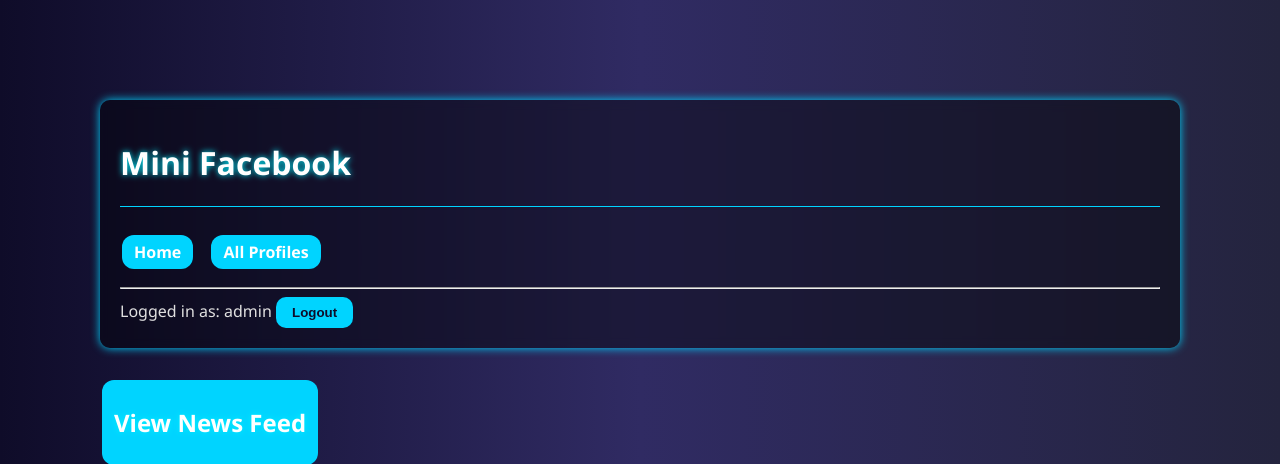
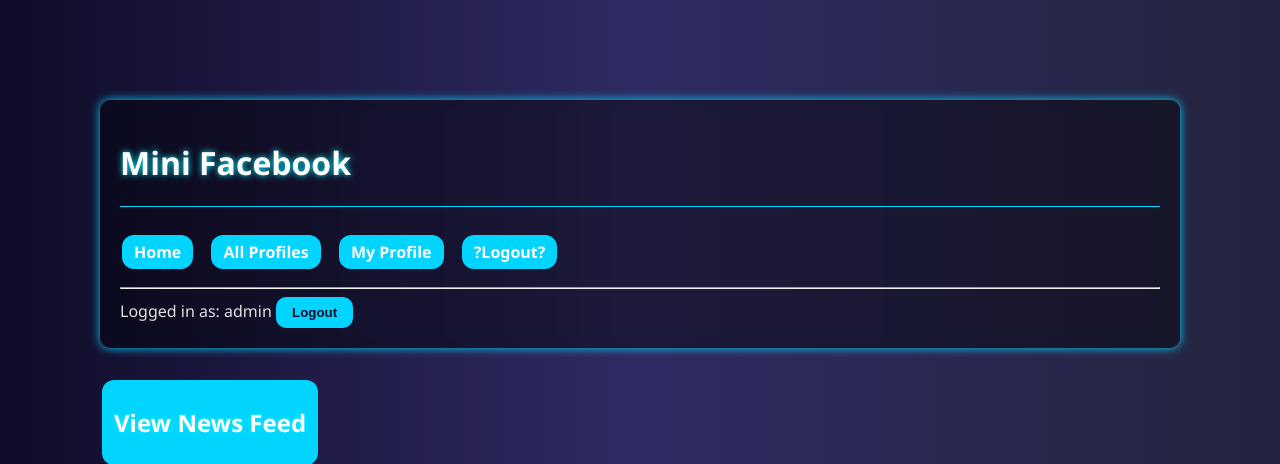
Before and after one commit to JaStaGa/JSG-Website-Directory, a Django app: page /mini_fb/profile/6/ in a window 1280 px wide. Shown: the top 464 px of the page. Run offline with Django 5.2, Linux system fonts and the light colour scheme; a user stored in the database is signed in; data comes from the database, SQL or seed files in the repository; both versions use the stored data as it was after the commit.

Commit message:
mini_fb: 7-2

```diff
--- a/mini_fb/models.py
+++ b/mini_fb/models.py
@@ -12,8 +12,8 @@ class Profile(models.Model):
     city = models.CharField(max_length=100)
     email_address = models.EmailField(max_length=254, unique=True)
     image_file = models.ImageField(blank=True)
-    # 6-1-1
-    user = models.ForeignKey(User, on_delete=models.CASCADE)
+    # 7-1-1 (ONE TO ONE WORKS BETTER)
+    user = models.OneToOneField(User, on_delete=models.CASCADE, related_name='profile')
 
     def __str__(self):
         '''Returns string (full name) for profile'''
--- a/mini_fb/templates/mini_fb/base.html
+++ b/mini_fb/templates/mini_fb/base.html
@@ -15,16 +15,21 @@
                 <ul>
                     <li><a href="{% url 'home' %}">Home</a></li>
                     <li><a href="{% url 'show_all_profiles' %}">All Profiles</a></li>
-                    <!-- 6-1-3 -->
-                    {% if request.user.is_authenticated %}
-                    <!-- Logout issues, put profile page her instead -->
+                    <!-- 7-1-3 -->
+                    {% if user.is_authenticated %}
+                        {% if user.profile %}
+                            <li><a href="{% url 'show_profile' user.profile.pk %}">My Profile</a></li>
+                        {% endif %}
+                        <!-- Logout doesn't work here -->
+                        <li><a href="{% url 'logout' %}">?Logout?</a></li>
                     {% else %}
-                    <li><a href="{% url 'login' %}">Login</a></li>
-                    <li><a href="{% url 'create_profile' %}">Create New Profile</a></li>
+                        <li><a href="{% url 'login' %}">Login</a></li>
+                        <li><a href="{% url 'create_profile' %}">Create New Profile</a></li>
                     {% endif %}
 
                 </ul>
                 <hr>
+                <!-- 7-1-3 -->
                 {% if request.user.is_authenticated %}
                 Logged in as: {{ request.user }}
                 <!-- Corrected logout -->
--- a/mini_fb/templates/mini_fb/friend_suggestions.html
+++ b/mini_fb/templates/mini_fb/friend_suggestions.html
@@ -9,7 +9,7 @@
     <profile>
         {% for suggestion in friend_suggestions %}
         &nbsp;
-        <a href="{% url 'add_friend' profile.pk suggestion.pk %}"><h2>Add Friend:</h2>
+        <a href="{% url 'add_friend' suggestion.pk %}"><h2>Add Friend:</h2>
         <div class="crop">
             {% if suggestion.image_file %}
             <img src={{suggestion.image_file.url}} alt="" style="width: 200px; height: 200px;">
--- /dev/null
+++ b/mini_fb/templates/mini_fb/logged_out.html
@@ -0,0 +1,5 @@
+{% extends "mini_fb/base.html" %}
+{% block content %}
+  <h2>You have been logged out.</h2>
+  <a href="{% url 'login' %}">Log in again</a>
+{% endblock %}
--- a/mini_fb/templates/mini_fb/login.html
+++ b/mini_fb/templates/mini_fb/login.html
@@ -1,13 +1,14 @@
 <!-- mini_fb/login.html -->
 
+<!-- 7-2-2 -->
 {% extends 'mini_fb/base.html' %}
 
 {% block content %}
 
 <h1> Login to Mini Facebook</h1>
-<form action="{% url 'login' %}" method="POST">
+<form method="post" action="{% url 'login' %}">
     {% csrf_token %}
-    {{form}}
+    {{form.as_table}}
     <input type="submit" value="Login">
 
     {% if request.GET.next %}
--- a/mini_fb/templates/mini_fb/show_profile.html
+++ b/mini_fb/templates/mini_fb/show_profile.html
@@ -8,9 +8,14 @@
 
 <div class="main">
 
-    <a href="{% url 'show_news_feed' profile.pk %}">
+    <!-- 7-1-5 -->
+    {% if request.user.is_authenticated and request.user != profile.user %}
+    <p>You are viewing {{ profile.user.username }}'s profile in read-only mode.</p>
+    {% else %}
+    <a href="{% url 'show_news_feed' %}">
         <h2>View News Feed</h2>
     </a>
+    {% endif %}
 
 
     <profile class="featured">
@@ -28,8 +33,16 @@
             <h1>{{profile.first_name}} {{profile.last_name}}</h1>
             <h3>{{profile.city}}</h3>
             <h3>{{profile.email_address}}</h3>
-            <a href="{% url 'create_status' profile.pk %}">Post a New Status</a>
-            <a href="{% url 'update_profile' pk=profile.pk %}">Update Profile</button></a>
+
+            <!-- 7-1-5 -->
+            {% if request.user.is_authenticated and request.user == profile.user %}
+            <a href="{% url 'create_status' %}">Post a New Status</a>
+            {% endif %}
+            <!-- 7-1-5 -->
+            {% if request.user.is_authenticated and request.user == profile.user %}
+            <a href="{% url 'update_profile' %}">Update Profile</button></a>
+            {% endif %}
+
         </div>
 
     </profile>
@@ -62,7 +75,10 @@
         </profile>
     </div>
     <br>
-    <a href="{% url 'friend_suggestions' profile.pk %}">Friend Suggestions</a>
+    <!-- 7-1-5 -->
+    {% if request.user.is_authenticated and request.user == profile.user %}
+    <a href="{% url 'friend_suggestions' %}">Friend Suggestions</a>
+    {% endif %}
 
 
 </div>
--- a/mini_fb/templates/mini_fb/update_status_form.html
+++ b/mini_fb/templates/mini_fb/update_status_form.html
@@ -1,3 +1,5 @@
+<!-- mini_fb/update_status_form.html -->
+
 {% extends "mini_fb/base.html" %}
 {% block content %}
 
--- a/mini_fb/urls.py
+++ b/mini_fb/urls.py
@@ -6,21 +6,26 @@ from .views import *
 from django.http import HttpResponse
 from mini_fb import views
 from django.contrib.auth import views as auth_views
+from django.views.generic import TemplateView
+
 
 
 urlpatterns = [
+    path('home', views.home, name='home'),
     path('all_profiles/', ShowAllProfilesView.as_view(), name="show_all_profiles"),
     path('profile/<int:pk>/', ShowProfilePageView.as_view(), name="show_profile"),
     path('create_profile/', CreateProfileView.as_view(), name='create_profile'),
-    path('profile/<int:pk>/create_status', CreateStatusMessageView.as_view(), name='create_status'),
-    path('profile/<int:pk>/update', UpdateProfileView.as_view(), name='update_profile'),
     path('status/<int:pk>/delete', DeleteStatusMessageView.as_view(), name='delete_status'),
     path('status/<int:pk>/update', UpdateStatusMessageView.as_view(), name='update_status'),
-    path('profile/<int:pk>/add_friend/<int:other_pk>/', AddFriendView.as_view(), name='add_friend'),
-    path('profile/<int:pk>/friend_suggestions/', ShowFriendSuggestionsView.as_view(), name='friend_suggestions'),
-    path('profile/<int:pk>/news_feed', ShowNewsFeedView.as_view(), name='show_news_feed'),
+    path('register/', UserRegistrationView.as_view(), name='register'),
+    # 7-2-1
     path('login/', auth_views.LoginView.as_view(template_name='mini_fb/login.html'), name='login'),
-    path('logout/', auth_views.LogoutView.as_view(next_page='show_all_profiles'), name='logout'),
-    path('register/', UserRegistrationView.as_view(), name='register'),
-    path('home', views.home, name='home'),
+    path('logout/', auth_views.LogoutView.as_view(next_page='logout_confirmation'), name='logout'),
+    path('logout_confirmation/', TemplateView.as_view(template_name='mini_fb/logged_out.html'), name='logout_confirmation'),
+    # 7-2-5
+    path('profile/update', UpdateProfileView.as_view(), name='update_profile'),
+    path('status/create_status', CreateStatusMessageView.as_view(), name='create_status'),
+    path('profile/add_friend/<int:other_pk>/', AddFriendView.as_view(), name='add_friend'),
+    path('profile/friend_suggestions/', ShowFriendSuggestionsView.as_view(), name='friend_suggestions'),
+    path('profile/news_feed', ShowNewsFeedView.as_view(), name='show_news_feed'),
 ]   + static(settings.STATIC_URL, document_root=settings.STATIC_ROOT)
--- a/mini_fb/views.py
+++ b/mini_fb/views.py
@@ -38,7 +38,7 @@ class ShowProfilePageView(DetailView):
     template_name="mini_fb/show_profile.html"
 
 
-# 6-1-4
+# 7-1-4
 class CreateProfileView(LoginRequiredMixin, CreateView):
     '''View to create a new Profile instance.'''
 
@@ -65,7 +65,7 @@ class CreateProfileView(LoginRequiredMixin, CreateView):
         return super().form_valid(form)
 
 
-
+# 7-1-4
 class CreateStatusMessageView(LoginRequiredMixin, CreateView):
     ''' Creation of new status message 4 profiles '''
     model = StatusMessage
@@ -75,13 +75,13 @@ class CreateStatusMessageView(LoginRequiredMixin, CreateView):
     def get_context_data(self, **kwargs):
         ''' Adds profile to context, using pk '''
         context = super().get_context_data(**kwargs)
-        profile = Profile.objects.get(pk=self.kwargs['pk'])
+        profile = Profile.objects.get(user=self.request.user)
         context['profile'] = profile
         return context
 
     def form_valid(self, form):
         '''Links status message to profile and handles multiple image uploads'''
-        profile = Profile.objects.get(pk=self.kwargs['pk'])
+        profile = Profile.objects.get(user=self.request.user)
         form.instance.profile = profile
 
         # Save the status message
@@ -102,12 +102,12 @@ class CreateStatusMessageView(LoginRequiredMixin, CreateView):
 
     def get_success_url(self):
         ''' Redirect user url after creation '''
-        return reverse('show_profile', kwargs={'pk': self.kwargs['pk']})
-
+        profile = Profile.objects.get(user=self.request.user)
+        return reverse('show_profile', kwargs={'pk': profile.pk})
 
 def home(request):
     return render(request, 'directory/base.html')
-
+# 7-1-4
 class UpdateProfileView(LoginRequiredMixin, UpdateView):
     '''For updating profile'''
     model = Profile
@@ -117,7 +117,10 @@ class UpdateProfileView(LoginRequiredMixin, UpdateView):
     def get_success_url(self):
         return reverse_lazy('show_profile', kwargs={'pk': self.object.pk})
 
+    def get_object(self, queryset=None):
+        return Profile.objects.get(user=self.request.user)
 
+# 7-1-4
 class DeleteStatusMessageView(LoginRequiredMixin, DeleteView):
     model = StatusMessage
     template_name = 'mini_fb/delete_status_form.html'
@@ -127,7 +130,7 @@ class DeleteStatusMessageView(LoginRequiredMixin, DeleteView):
         profile = self.object.profile
         return reverse_lazy('show_profile', kwargs={'pk': profile.pk})
 
-
+# 7-1-4
 class UpdateStatusMessageView(LoginRequiredMixin, UpdateView):
     model = StatusMessage
     fields = ['message']
@@ -138,15 +141,15 @@ class UpdateStatusMessageView(LoginRequiredMixin, UpdateView):
         profile = self.object.profile
         return reverse_lazy('show_profile', kwargs={'pk': profile.pk})
 
+# 7-1-4
 class AddFriendView(LoginRequiredMixin, View):
 
     def dispatch(self, request, *args, **kwargs):
+        profile = Profile.objects.get(user=request.user)
         # Raise exception if object doesnt exist
-        profile = get_object_or_404(Profile, pk=kwargs['pk'])
         other_profile = get_object_or_404(Profile, pk=kwargs['other_pk'])
 
         profile.add_friend(other_profile)
-
         return redirect('show_profile', pk=profile.pk)
 
 class ShowFriendSuggestionsView(DetailView):
@@ -160,7 +163,10 @@ class ShowFriendSuggestionsView(DetailView):
         context['friend_suggestions'] = profile.get_friend_suggestions()
         return context
 
-class ShowNewsFeedView(DetailView):
+    def get_object(self, queryset=None):
+        return Profile.objects.get(user=self.request.user)
+
+class ShowNewsFeedView(LoginRequiredMixin, DetailView):
     model = Profile
     template_name = 'mini_fb/news_feed.html'
     context_object_name = 'profile'
@@ -170,6 +176,10 @@ class ShowNewsFeedView(DetailView):
         profile = self.get_object()
         context['news_feed'] = profile.get_news_feed()
         return context
+
+    def get_object(self, queryset=None):
+        return Profile.objects.get(user=self.request.user)
+
 
 
 
```
Also changed, not shown: db.sqlite3, mini_fb/migrations/0012_alter_profile_user.py (added), mini_fb/migrations/0013_alter_profile_user.py (added).
